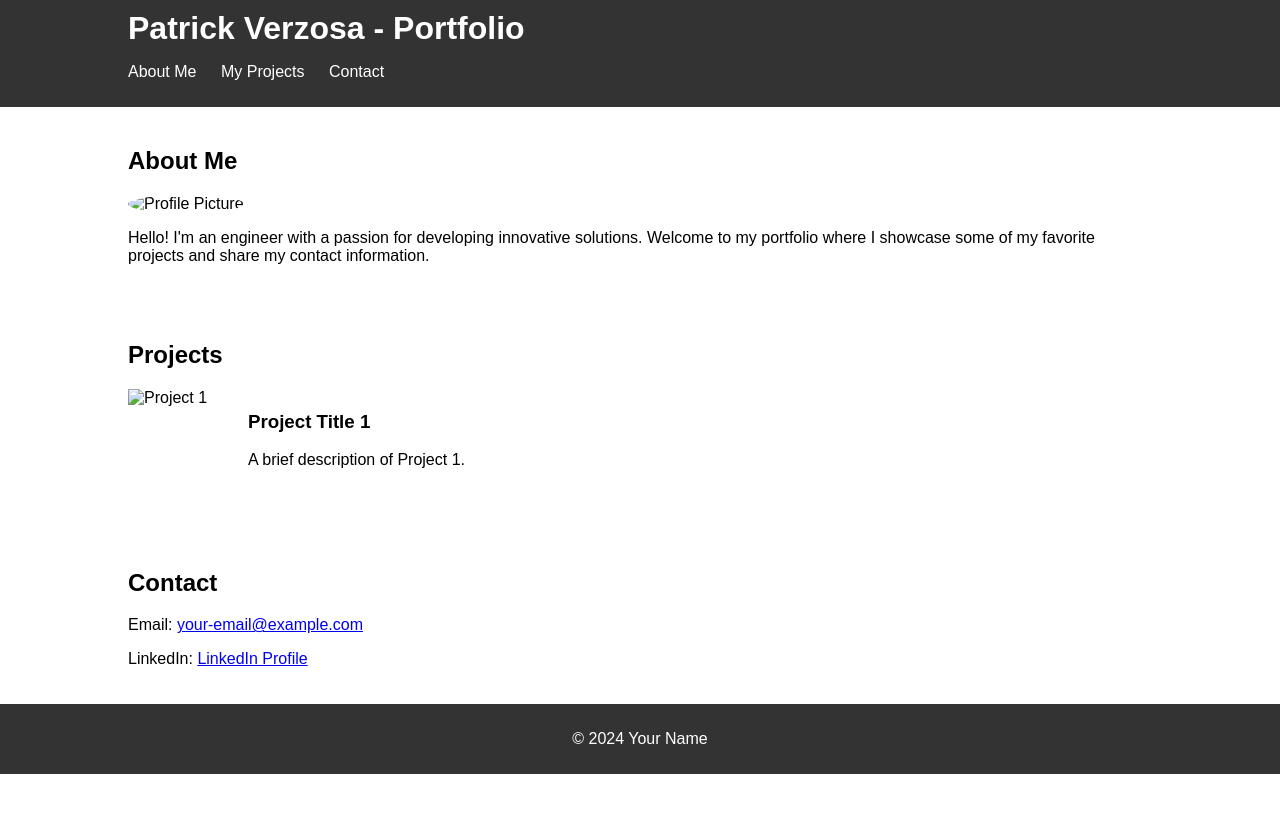
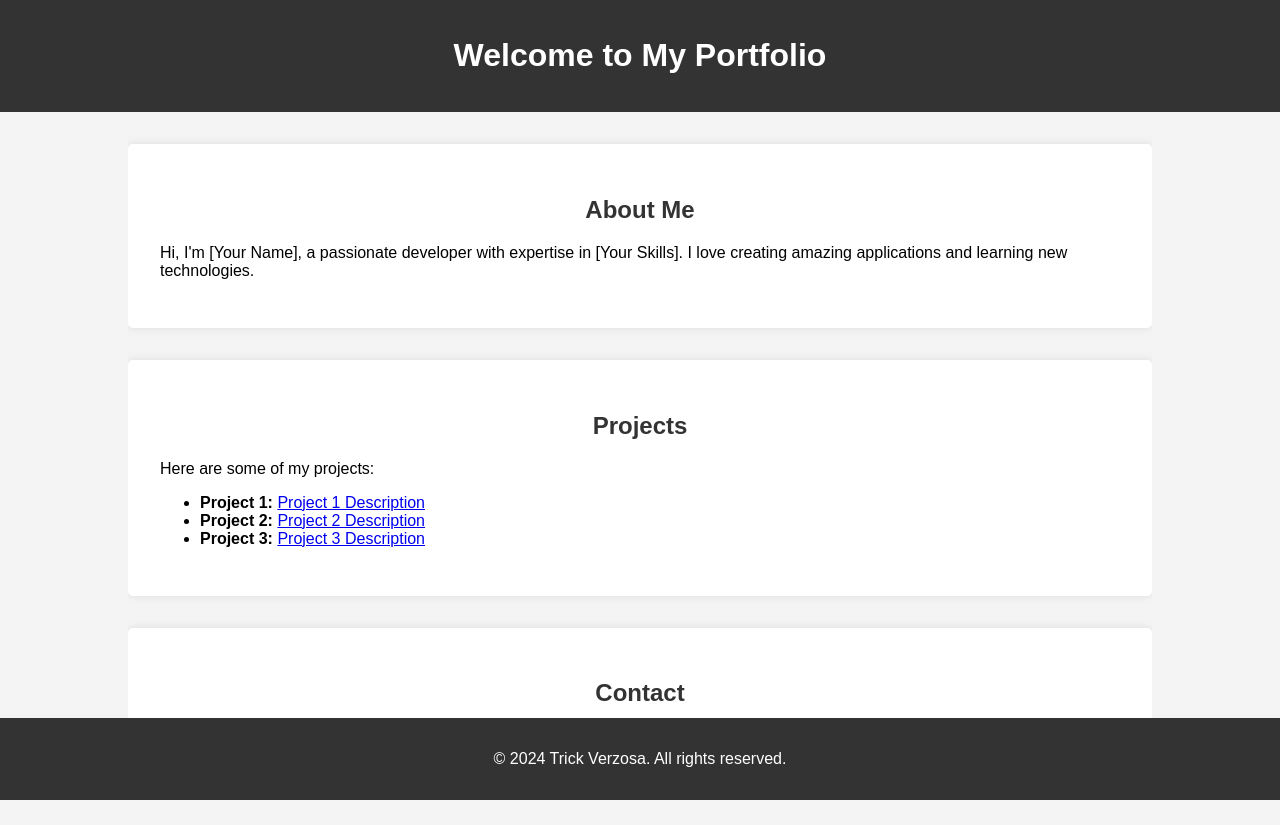
Before and after one commit to patrickverzosa/portfolio, a plain HTML site: page index.html in a window 1280 px wide. Before the commit the page ends 800 px from the top, so only its background shows below. Drawn offline with Linux system fonts and the light colour scheme.

Commit message:
index.html

```diff
--- a/index.html
+++ b/index.html
@@ -4,51 +4,75 @@
     <meta charset="UTF-8">
     <meta name="viewport" content="width=device-width, initial-scale=1.0">
     <title>My Portfolio</title>
-    <link rel="stylesheet" href="style.css">
+    <style>
+        body {
+            font-family: Arial, sans-serif;
+            margin: 0;
+            padding: 0;
+            background-color: #f4f4f4;
+        }
+        header {
+            background-color: #333;
+            color: #fff;
+            padding: 1rem 0;
+            text-align: center;
+        }
+        .container {
+            width: 80%;
+            margin: auto;
+            overflow: hidden;
+        }
+        .about, .projects, .contact {
+            margin: 2rem 0;
+            padding: 2rem;
+            background-color: #fff;
+            border-radius: 5px;
+            box-shadow: 0 0 10px rgba(0,0,0,0.1);
+        }
+        h2 {
+            text-align: center;
+            color: #333;
+        }
+        footer {
+            text-align: center;
+            padding: 1rem 0;
+            background-color: #333;
+            color: #fff;
+            position: fixed;
+            width: 100%;
+            bottom: 0;
+        }
+    </style>
 </head>
 <body>
     <header>
-        <div class="container">
-            <h1>Patrick Verzosa - Portfolio</h1>
-            <nav>
-                <ul>
-                    <li><a href="#about">About Me</a></li>
-                    <li><a href="#projects">My Projects</a></li>
-                    <li><a href="#contact">Contact</a></li>
-                </ul>
-            </nav>
-        </div>
+        <h1>Welcome to My Portfolio</h1>
     </header>
 
-    <section id="about" class="container">
+    <div class="container">
+        <section class="about">
             <h2>About Me</h2>
-        <img src="images/profile.jpg" alt="Profile Picture" class="profile-pic">
-        <p>Hello! I'm an engineer with a passion for developing innovative solutions. Welcome to my portfolio where I showcase some of my favorite projects and share my contact information.</p>
+            <p>Hi, I'm [Your Name], a passionate developer with expertise in [Your Skills]. I love creating amazing applications and learning new technologies.</p>
         </section>
 
-    <section id="projects" class="container">
+        <section class="projects">
             <h2>Projects</h2>
-        <div class="project">
-            <img src="images/project1.jpg" alt="Project 1">
-            <div class="project-info">
-                <h3>Project Title 1</h3>
-                <p>A brief description of Project 1.</p>
-            </div>
-        </div>
-        <!-- Add more projects as needed -->
+            <p>Here are some of my projects:</p>
+            <ul>
+                <li><strong>Project 1:</strong> <a href="https://github.com/yourusername/project1">Project 1 Description</a></li>
+                <li><strong>Project 2:</strong> <a href="https://github.com/yourusername/project2">Project 2 Description</a></li>
+                <li><strong>Project 3:</strong> <a href="https://github.com/yourusername/project3">Project 3 Description</a></li>
+            </ul>
         </section>
 
-    <section id="contact" class="container">
+        <section class="contact">
             <h2>Contact</h2>
-        <p>Email: <a href="mailto:your-email@example.com">your-email@example.com</a></p>
-        <p>LinkedIn: <a href="https://www.linkedin.com/in/your-profile" target="_blank">LinkedIn Profile</a></p>
-        <!-- Add more contact information as needed -->
+            <p>If you'd like to get in touch, feel free to email me at <a href="mailto:your.email@example.com">your.email@example.com</a>.</p>
         </section>
+    </div>
 
     <footer>
-        <div class="container">
-            <p>&copy; 2024 Your Name</p>
-        </div>
+        <p>&copy; 2024 Trick Verzosa. All rights reserved.</p>
     </footer>
 </body>
 </html>
```
Lines whose indentation alone changed are shown as unchanged.
